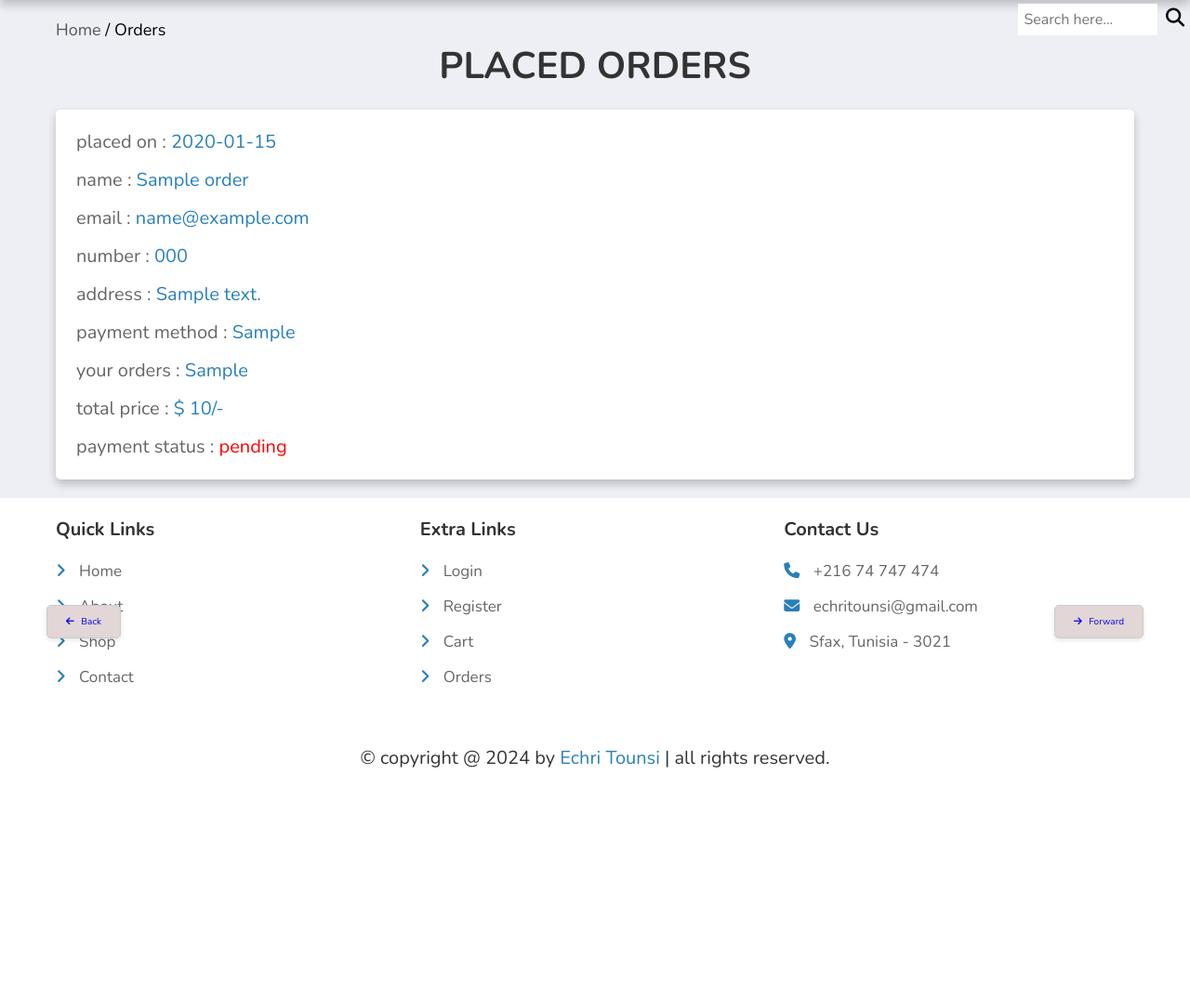
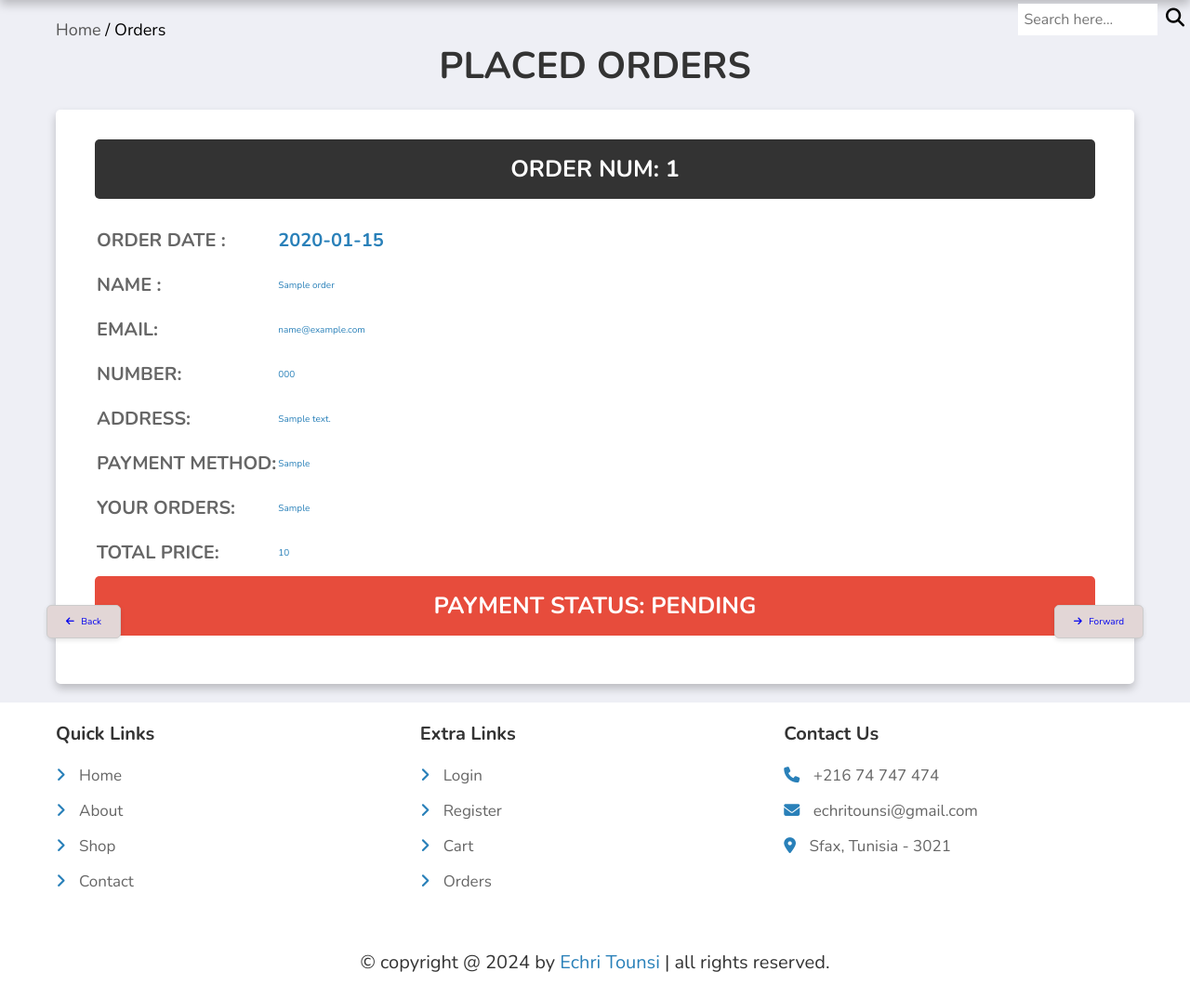
Before and after one commit to AminKaammoun/Echri-Tounsi, a PHP site: page /Echri-Tounsi/orders.php in a window 1280 px wide. Shown: the part 93-1167 px from the top of the page at 93% size. Before the commit the page ends 919 px from the top, so only its background shows below. Run offline with PHP 8.4, Linux system fonts and the light colour scheme; the visitor is signed in with stand-in values (Sample User, id 1); data comes from the database, SQL or seed files in the repository; tables that the repository leaves empty hold one stand-in row (values such as "Sample post"); some libraries are stand-ins or nearby versions.

Commit message:
orders client pov update

```diff
--- a/css/style.css
+++ b/css/style.css
@@ -969,6 +969,17 @@ section {
   color: var(--light-color);
 }
 
+.order h3 {
+  border-radius: 0.5rem;
+  background-color: var(--black);
+  color: var(--white);
+  padding: 1.5rem 1rem;
+  text-align: center;
+  text-transform: uppercase;
+  margin-bottom: 2rem;
+  font-size: 2.5rem;
+}
+
 .orders .box-container {
   display: flex;
   flex-wrap: wrap;
@@ -993,6 +1004,25 @@ section {
 }
 
 .orders .box-container .box p span {
+  color: var(--main-color);
+  font-size: 30;
+}
+
+.order-details p {
+  text-transform: uppercase;
+  font-weight: bold;
+}
+
+.orders
+  .box-container
+  .box
+  .order
+  .flex
+  .order-details
+  table
+  tr
+  td
+  .order-info {
   color: var(--main-color);
 }
 
--- a/orders.php
+++ b/orders.php
@@ -8,7 +8,8 @@ if (isset($_SESSION['user_id'])) {
    $user_id = $_SESSION['user_id'];
 } else {
    $user_id = '';
-};
+}
+;
 
 ?>
 
@@ -79,41 +80,109 @@ if (isset($_SESSION['user_id'])) {
          } else {
             $select_orders = $conn->prepare("SELECT * FROM `orders` WHERE user_id = ?");
             $select_orders->execute([$user_id]);
+            $number_orders = $select_orders->rowCount();
+            $number = 1;
             if ($select_orders->rowCount() > 0) {
                while ($fetch_orders = $select_orders->fetch(PDO::FETCH_ASSOC)) {
                   ?>
                   <div class="box">
-                     <p>placed on : <span>
+                     <section class="order">
+                        <h3>Order num: <?php echo $number ?></h3>
+                        <div class="flex">
+                           <div class="order-details">
+
+                              <table>
+                                 <tr>
+                                    <td>
+                                       <p>Order date :</p>
+                                    </td>
+                                    <td>
+                                       <p>
+                                          <span class="order-info">
                                              <?= $fetch_orders['placed_on']; ?>
-                        </span></p>
-                     <p>name : <span>
+                                          </span>
+                                       </p>
+                                    </td>
+                                 </tr>
+                                 <tr>
+                                    <td>
+                                       <p>name :</p>
+                                    </td>
+                                    <td>
+                                       <span class="order-info">
                                           <?= $fetch_orders['name']; ?>
-                        </span></p>
-                     <p>email : <span>
+                                       </span>
+                                    </td>
+                                 </tr>
+                                 <tr>
+                                    <td>
+                                       <p>email:</p>
+                                    </td>
+                                    <td>
+                                       <span class="order-info">
                                           <?= $fetch_orders['email']; ?>
-                        </span></p>
-                     <p>number : <span>
+                                       </span>
+                                    </td>
+                                 </tr>
+                                 <tr>
+                                    <td>
+                                       <p>number:</p>
+                                    </td>
+                                    <td>
+                                       <span class="order-info">
                                           <?= $fetch_orders['number']; ?>
-                        </span></p>
-                     <p>address : <span>
+                                       </span>
+                                    </td>
+                                 </tr>
+                                 <tr>
+                                    <td>
+                                       <p>address:</p>
+                                    </td>
+                                    <td>
+                                       <span class="order-info">
                                           <?= $fetch_orders['address']; ?>
-                        </span></p>
-                     <p>payment method : <span>
+                                       </span>
+                                    </td>
+                                 </tr>
+                                 <tr>
+                                    <td>
+                                       <p>payment method:</p>
+                                    </td>
+                                    <td>
+                                       <span class="order-info">
                                           <?= $fetch_orders['method']; ?>
-                        </span></p>
-                     <p>your orders : <span>
+                                       </span>
+                                    </td>
+                                 </tr>
+                                 <tr>
+                                    <td>
+                                       <p>your orders:</p>
+                                    </td>
+                                    <td>
+                                       <span class="order-info">
                                           <?= $fetch_orders['total_products']; ?>
-                        </span></p>
-                     <p>total price : <span>$
-                           <?= $fetch_orders['total_price']; ?>/-
-                        </span></p>
-                     <p> payment status : <span style="color:<?php if ($fetch_orders['payment_status'] == 'pending') {
-                                                                  echo 'red';
-                                                               } else {
-                                                                  echo 'green';
-                                                               }; ?>">
-                           <?= $fetch_orders['payment_status']; ?>
-                        </span> </p>
+                                       </span>
+                                    </td>
+                                 </tr>
+                                 <tr>
+                                    <td>
+                                       <p>total price:</p>
+                                    </td>
+                                    <td>
+                                       <span class="order-info">
+                                          <?= $fetch_orders['total_price']; ?>
+                                       </span>
+                                    </td>
+                                 </tr>
+                              </table>
+                           </div>
+                           <h3
+                              style="background-color: <?= ($fetch_orders['payment_status'] == "pending") ? '#e74c3c' : '#69d981'; ?> ;">
+                              payment status: <?= $fetch_orders['payment_status']; ?></h3>
+                           <?php $number++; ?>
+                        </div>
+                     </section>
+
                   </div>
                   <?php
                }
```
Also changed, not shown: checkout.php (+12 -7 lines). Lines whose indentation alone changed are shown as unchanged.
